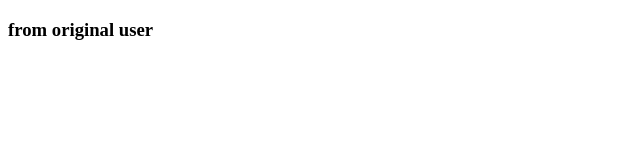
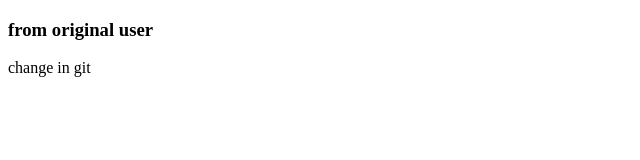
Before and after one commit to ruth8346/collborator, a plain HTML site: page index2.html in a window 1280 px wide. Shown: the whole page, without its empty margins (0-640 px from the left). Drawn offline with Linux system fonts and the light colour scheme.

Commit message:
change in git

```diff
--- a/index2.html
+++ b/index2.html
@@ -7,5 +7,6 @@
 </head>
 <body>
     <h3>from original user</h3>
+    <p>change in git</p>
 </body>
 </html>
```
